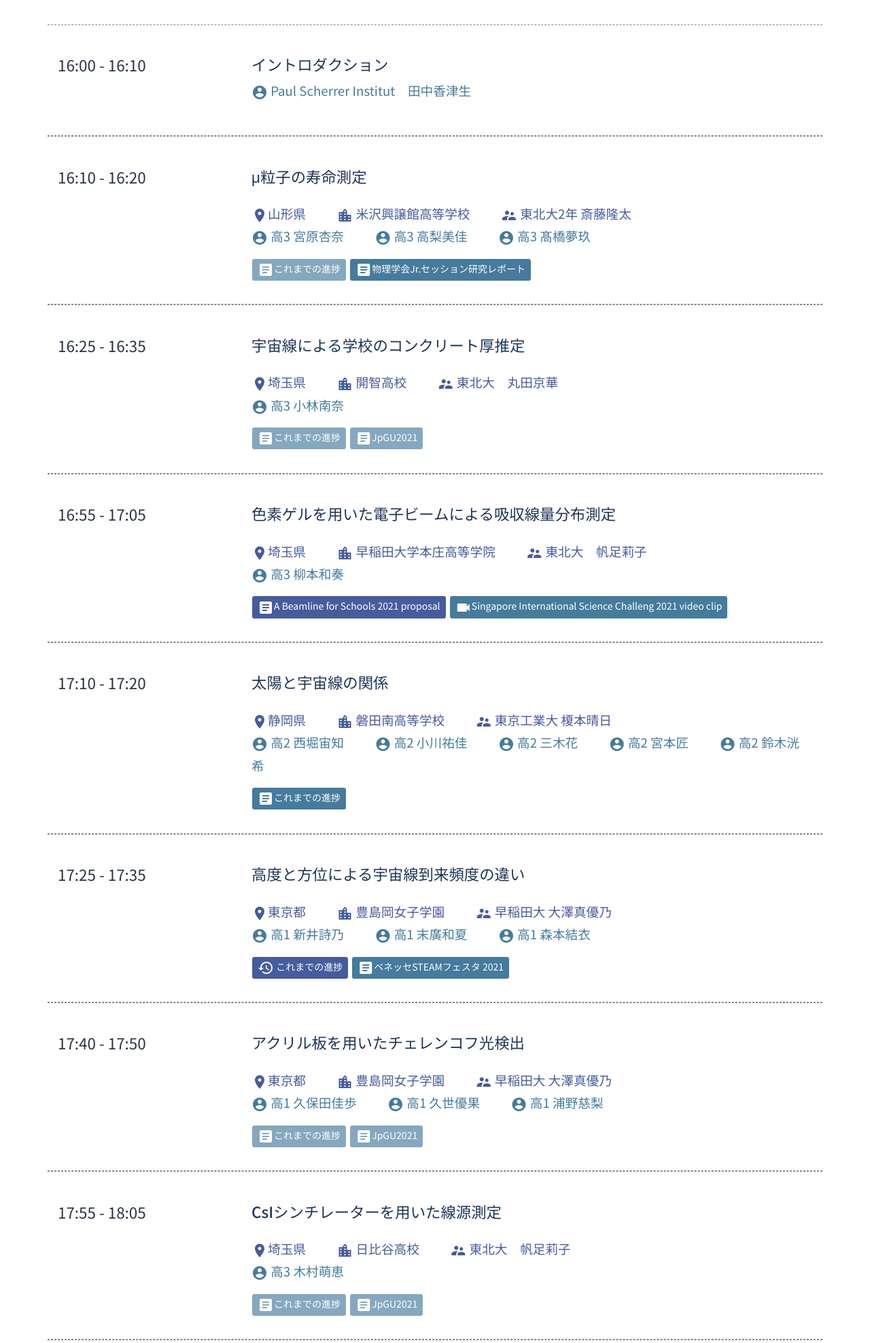
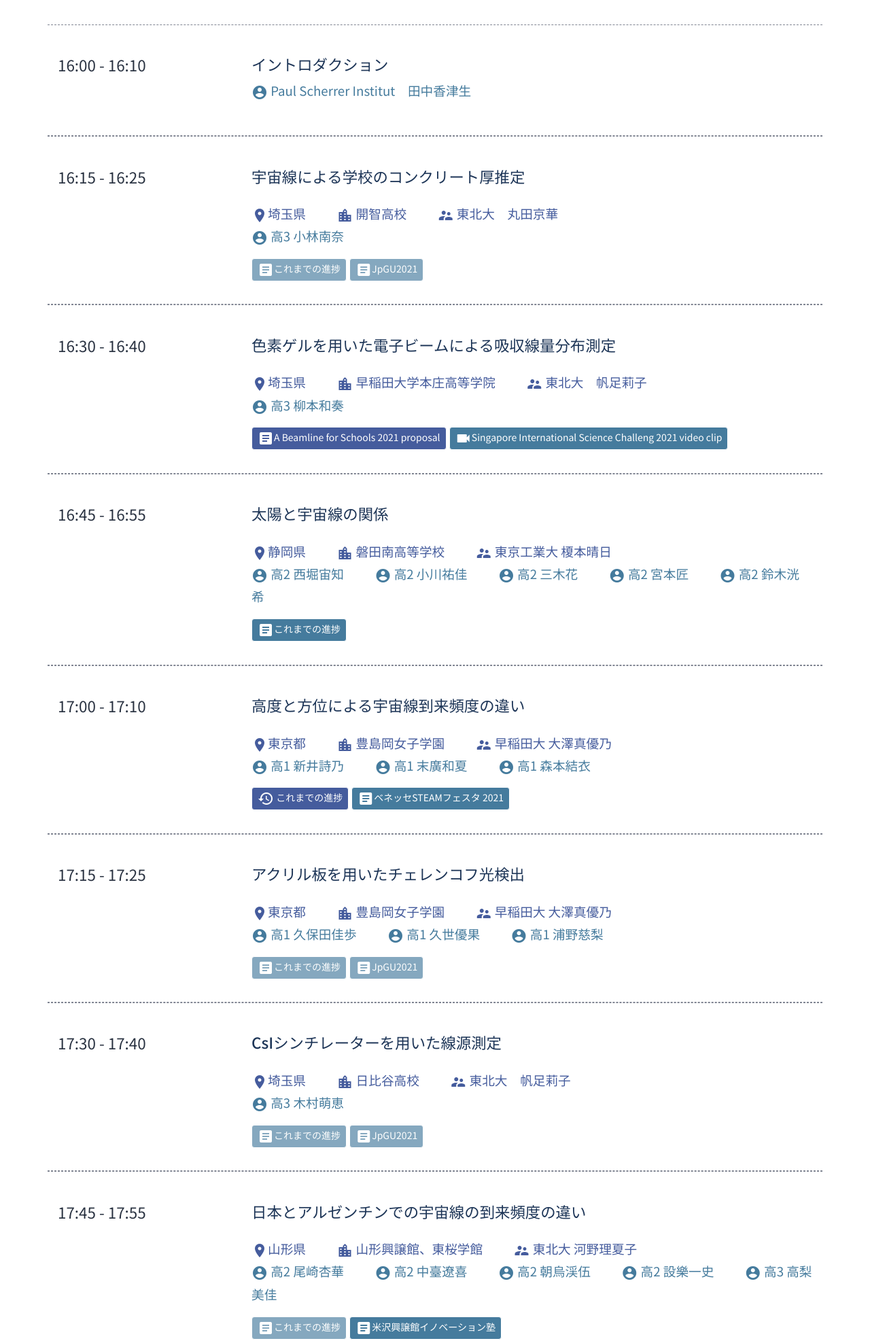
Before and after one commit to accel-kitchen/tanq-website, a PHP site: page /progress-report/2021-1/index.php in a window 1280 px wide. Shown: the part 1819-3795 px from the top of the page at 68% size. Run offline with PHP 8.4, Linux system fonts and the light colour scheme.

Commit message:
2021年進捗報告会のスケジュール更新

```diff
--- a/progress-report/2021-1/index.php
+++ b/progress-report/2021-1/index.php
@@ -110,33 +110,8 @@ include($webroot."/header.php");
             </div>
 
             <div class="schedule row">
-                <div class="col-md-3 schedule-time">
-                    16:10 - 16:20
-                </div>
-                <div class="col-md-9">
-                    <h3>μ粒子の寿命測定
-                    </h3>
-                    <p class="schedule-description">
-                        <span class="material-icons icon">location_on</span><span class="margin">山形県</span>
-                        <span class="material-icons icon">location_city</span> <span class="margin">米沢興譲館高等学校</span>
-                        <span class="material-icons icon">supervisor_account</span> <span class="margin">東北大2年 斎藤隆太</span>
-                        <br>
-                    </p>
-                    <p class="schedule-speaker">
-                        <span class="material-icons icon">account_circle</span> <span class="margin">高3 宮原杏奈</span>
-                        <span class="material-icons icon">account_circle</span> <span class="margin">高3 高梨美佳</span>
-                        <span class="material-icons icon">account_circle</span> <span class="margin">高3 髙橋夢玖</span>
-                    </p>
-                    <button class="btn text-white btn-sm rounded disabled"><span class="material-icons icon">article</span>これまでの進捗</button>
-                    <button onclick="location.href='<?php echo $urlroot ?>/material/kojyokan-jps-2021.pdf'" class="btn text-white btn-sm rounded"><span class="material-icons icon">article</span>物理学会Jr.セッション研究レポート</button>
-                </div>
-            </div>
-
-
-
-            <div class="schedule row">
                 <div class="col-sm-6 col-md-3 schedule-time">
-                    16:25 - 16:35
+                    16:15 - 16:25
                 </div>
                 <div class="col-md-9">
                     <h3>宇宙線による学校のコンクリート厚推定</h3>
@@ -158,7 +133,7 @@ include($webroot."/header.php");
 
             <div class="schedule row">
                 <div class="col-sm-6 col-md-3 schedule-time">
-                    16:55 - 17:05
+                    16:30 - 16:40
                 </div>
                 <div class="col-md-9">
                     <h3>色素ゲルを用いた電子ビームによる吸収線量分布測定</h3>
@@ -179,7 +154,7 @@ include($webroot."/header.php");
             <div class="schedule row">
 
                 <div class="col-md-3 schedule-time">
-                    17:10 - 17:20
+                    16:45 - 16:55
                 </div>
                 <div class="col-md-9">
                     <h3>太陽と宇宙線の関係</h3>
@@ -203,7 +178,7 @@ include($webroot."/header.php");
 
             <div class="schedule row">
                 <div class="col-md-3 schedule-time">
-                    17:25 - 17:35
+                    17:00 - 17:10
                 </div>
                 <div class="col-md-9">
                     <h3>高度と方位による宇宙線到来頻度の違い</h3>
@@ -227,7 +202,7 @@ include($webroot."/header.php");
 
             <div class="schedule row">
                 <div class="col-md-3 schedule-time">
-                17:40 - 17:50
+                17:15 - 17:25
                 </div>
                 <div class="col-md-9">
                     <h3>アクリル板を用いたチェレンコフ光検出</h3>
@@ -250,7 +225,7 @@ include($webroot."/header.php");
 
             <div class="schedule row">
                 <div class="col-sm-6 col-md-3 schedule-time">
-                17:55 - 18:05
+                17:30 - 17:40
                 </div>
                 <div class="col-md-9">
                     <h3>CsIシンチレーターを用いた線源測定</h3>
@@ -268,7 +243,7 @@ include($webroot."/header.php");
             </div>
             <div class="schedule row">
                 <div class="col-md-3 schedule-time">
-                18:10 - 18:20
+                17:45 - 17:55
                 </div>
                 <div class="col-md-9">
                     <h3>日本とアルゼンチンでの宇宙線の到来頻度の違い</h3>
@@ -294,7 +269,7 @@ include($webroot."/header.php");
 
             <div class="schedule row">
                 <div class="col-md-3 schedule-time">
-                18:25 - 18:35
+                18:00 - 18:10
                 </div>
                 <div class="col-md-9">
                     <h3>TBD（古墳）</h3>
@@ -313,7 +288,7 @@ include($webroot."/header.php");
 
             <div class="schedule row">
                 <div class="col-md-3 schedule-time">
-                18:40 - 19:50
+                18:15 - 18:25
                 </div>
                 <div class="col-md-9">
                     <h3>宇宙線中性子を測定して積雪量を測る</h3>
@@ -333,10 +308,31 @@ include($webroot."/header.php");
                     <button class="btn text-white btn-sm rounded disabled"><span class="material-icons icon">article</span>JpGU2021</button>
                 </div>
             </div>
-
+            <div class="schedule row">
+                <div class="col-md-3 schedule-time">
+                    18:30 - 18:40
+                </div>
+                <div class="col-md-9">
+                    <h3>μ粒子の寿命測定
+                    </h3>
+                    <p class="schedule-description">
+                        <span class="material-icons icon">location_on</span><span class="margin">山形県</span>
+                        <span class="material-icons icon">location_city</span> <span class="margin">米沢興譲館高等学校</span>
+                        <span class="material-icons icon">supervisor_account</span> <span class="margin">東北大2年 斎藤隆太</span>
+                        <br>
+                    </p>
+                    <p class="schedule-speaker">
+                        <span class="material-icons icon">account_circle</span> <span class="margin">高3 宮原杏奈</span>
+                        <span class="material-icons icon">account_circle</span> <span class="margin">高3 高梨美佳</span>
+                        <span class="material-icons icon">account_circle</span> <span class="margin">高3 髙橋夢玖</span>
+                    </p>
+                    <button class="btn text-white btn-sm rounded disabled"><span class="material-icons icon">article</span>これまでの進捗</button>
+                    <button onclick="location.href='<?php echo $urlroot ?>/material/kojyokan-jps-2021.pdf'" class="btn text-white btn-sm rounded"><span class="material-icons icon">article</span>物理学会Jr.セッション研究レポート</button>
+                </div>
+            </div>
             <div class="schedule row">
                 <div class="col-sm-6 col-md-3 schedule-time">
-                    19:50 - 20:00
+                    18:45 - 19:00
                 </div>
                 <div class="col-md-9">
                     <h3>まとめ</h3>
```
